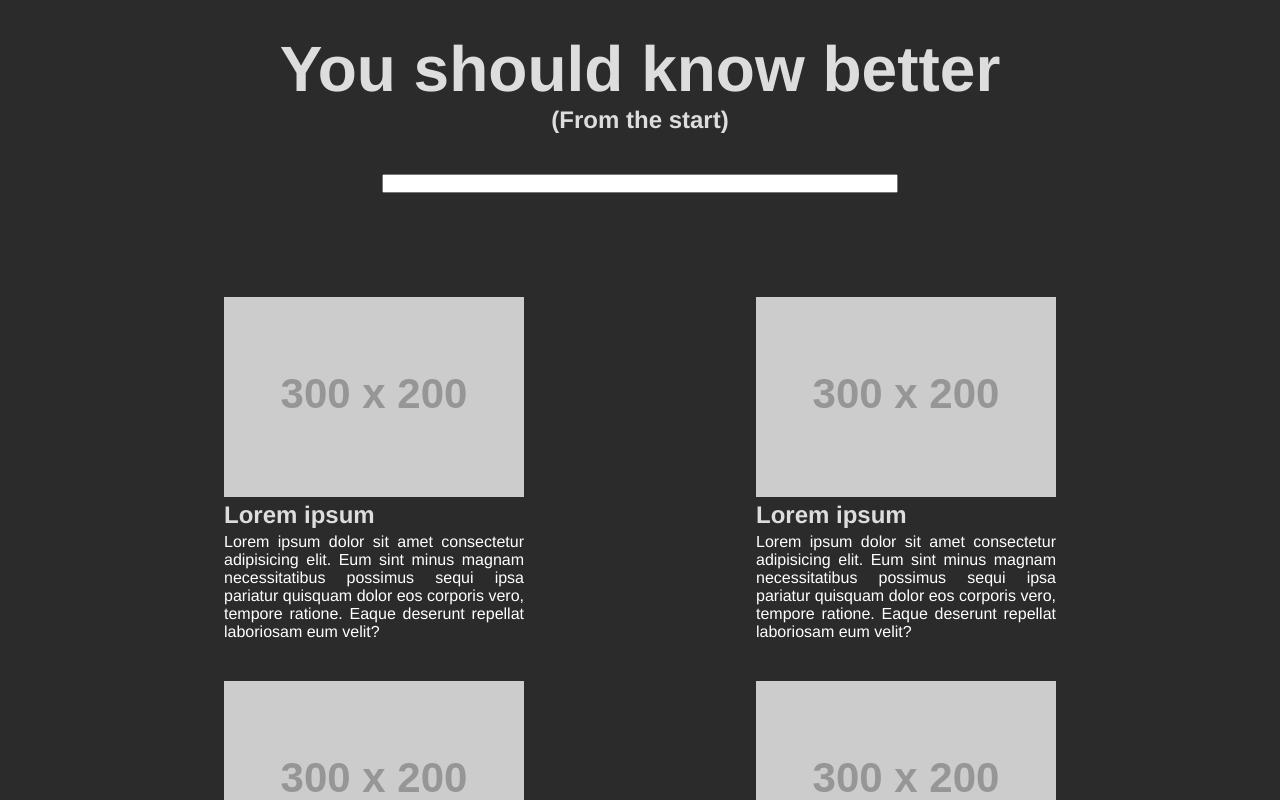
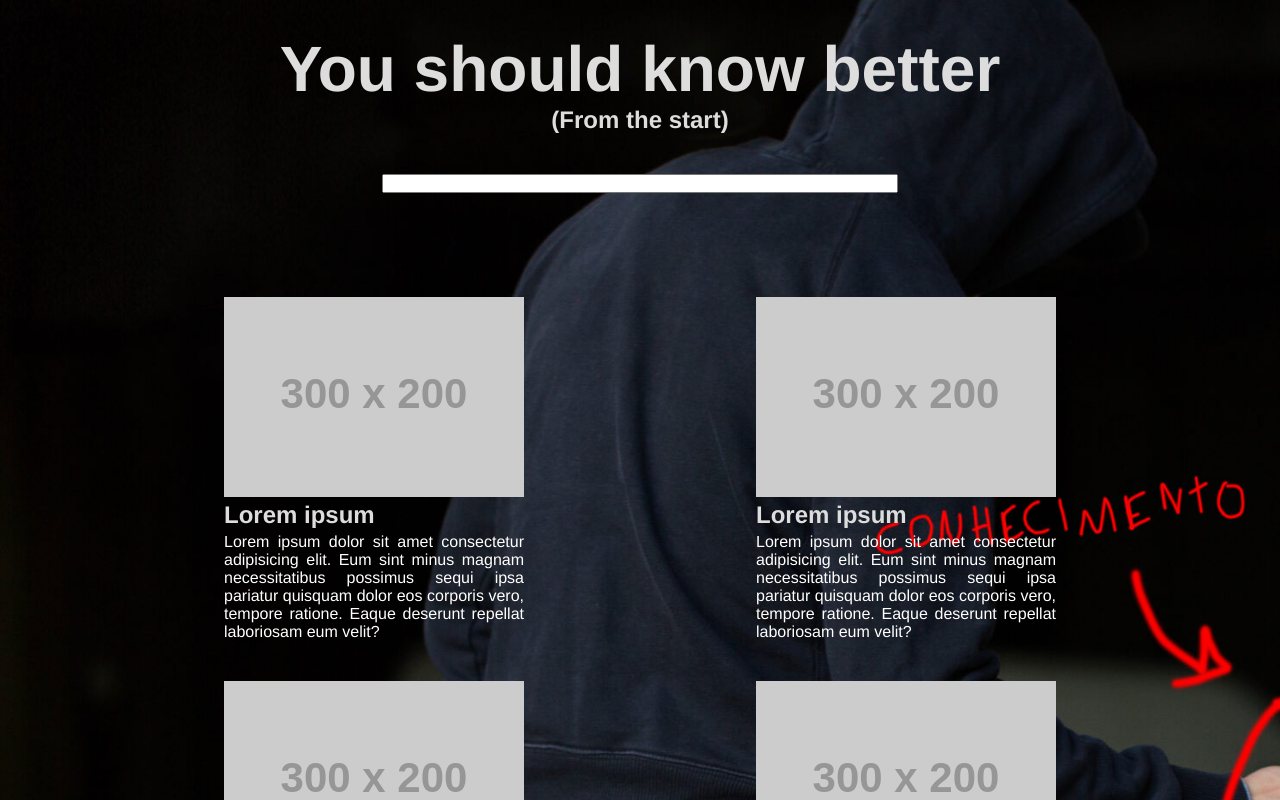
Before and after one commit to MalKhar/consystreetknowledge, an Angular app: page / in a window 1280 px wide. Shown: the top 800 px of the page. Built offline with nearby package versions, Linux system fonts and the light colour scheme.

Commit message:
2024-04-16

```diff
--- a/src/styles.css
+++ b/src/styles.css
@@ -7,8 +7,8 @@
 
 body{
     background-color: #2b2b2b;
-    /* background-image: url("./assets/drg-dealing.jpg"); */
-    /* background-repeat: no-repeat; */
+    background-image: url("./assets/drg-dealing.jpg");
+    background-repeat: no-repeat;
     background-size: cover;
     opacity: 1;
 }
```
Also changed, not shown: src/app/app.component.html (line endings or trailing spaces).
